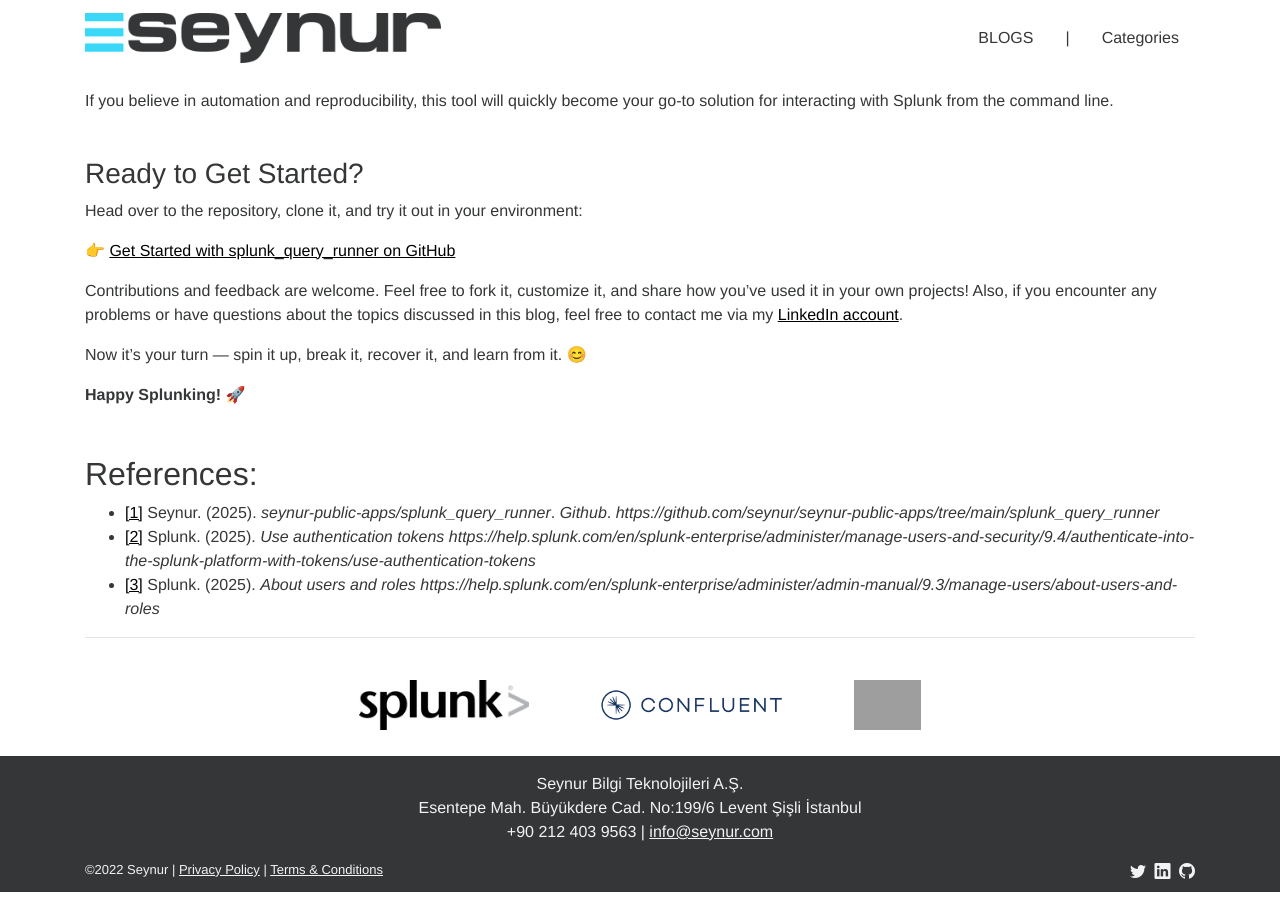
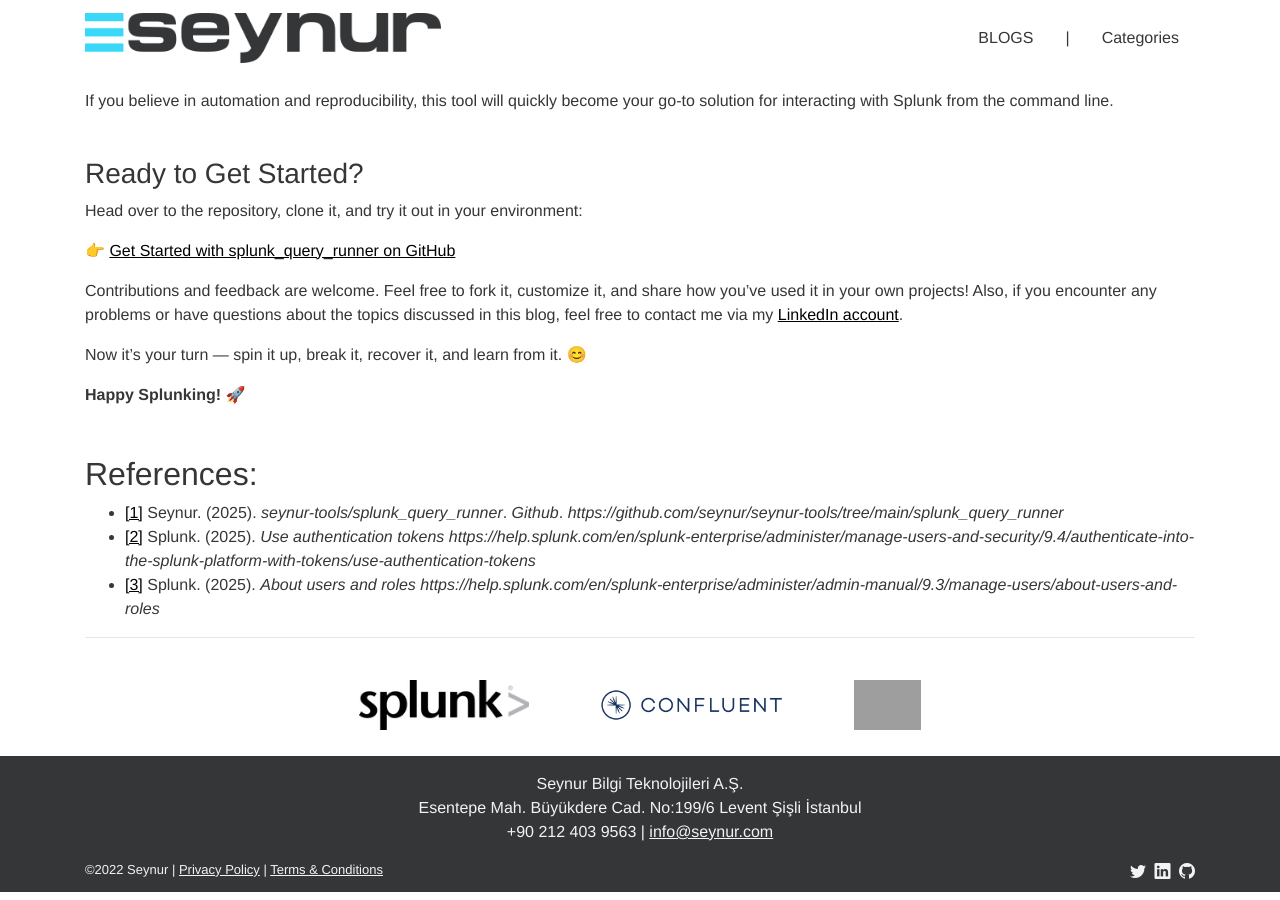
Before and after one commit to seynur/blog, a Jekyll site: the page built from _posts/2025-09-12-what-is-splunk-query-runner.md, in a window 1280 px wide and 900 px high, scrolled down 6292 px. Built offline with Jekyll 4.4.1, drawn with Linux system fonts in a browser that asks for light colours; nearby versions of some CDN libraries; some of the changed lines change nothing that is shown; grey boxes are pictures that could not be loaded.

```diff
--- a/_posts/2025-09-12-what-is-splunk-query-runner.md
+++ b/_posts/2025-09-12-what-is-splunk-query-runner.md
@@ -14,7 +14,7 @@
 
 Are you tired of running repetitive queries in Splunk manually? Do you need a way to schedule and automate the export of your results? Introducing **splunk_query_runner**, a lightweight command-line utility designed to simplify Splunk querying and output management.
 
-With this tool, you can use a CSV input file along with your authentication token for seamless operation. It’s perfect for automation pipelines, scheduled reporting, or simply reducing the effort involved in repetitive query tasks. You can download the app and find more information in the [GitHub repository](https://github.com/seynur/restore-archive-for-splunk/tree/main/splunk_query_runner).
+With this tool, you can use a CSV input file along with your authentication token for seamless operation. It’s perfect for automation pipelines, scheduled reporting, or simply reducing the effort involved in repetitive query tasks. You can download the app and find more information in the [GitHub repository](https://github.com/seynur/seynur-tools/tree/main/splunk_query_runner).
 
 ## What is splunk_query_runner?
 
@@ -220,7 +220,7 @@
 
 Head over to the repository, clone it, and try it out in your environment:
 
-👉 [Get Started with splunk_query_runner on GitHub](https://github.com/seynur/seynur-public-apps/tree/main/splunk_query_runner)
+👉 [Get Started with splunk_query_runner on GitHub](https://github.com/seynur/seynur-tools/tree/main/splunk_query_runner)
 
 Contributions and feedback are welcome. Feel free to fork it, customize it, and share how you’ve used it in your own projects! Also, if you encounter any problems or have questions about the topics discussed in this blog, feel free to contact me via my [LinkedIn account](https://www.linkedin.com/in/%C3%B6yk%C3%BC-can/).
 
@@ -231,7 +231,7 @@
 
 ## References:
 
-- [[1]](https://github.com/seynur/restore-archive-for-splunk/tree/main/splunk_query_runner) Seynur. (2025). *seynur-public-apps/splunk_query_runner*. *Github*. *https://github.com/seynur/seynur-public-apps/tree/main/splunk_query_runner*
+- [[1]](https://github.com/seynur/seynur-tools/tree/main/splunk_query_runner) Seynur. (2025). *seynur-tools/splunk_query_runner*. *Github*. *https://github.com/seynur/seynur-tools/tree/main/splunk_query_runner*
 - [[2]](https://help.splunk.com/en/splunk-enterprise/administer/manage-users-and-security/9.4/authenticate-into-the-splunk-platform-with-tokens/use-authentication-tokens) Splunk. (2025). *Use authentication tokens* *https://help.splunk.com/en/splunk-enterprise/administer/manage-users-and-security/9.4/authenticate-into-the-splunk-platform-with-tokens/use-authentication-tokens*
 - [[3]](https://help.splunk.com/en/splunk-enterprise/administer/admin-manual/9.3/manage-users/about-users-and-roles) Splunk. (2025). *About users and roles* *https://help.splunk.com/en/splunk-enterprise/administer/admin-manual/9.3/manage-users/about-users-and-roles*
 
```
